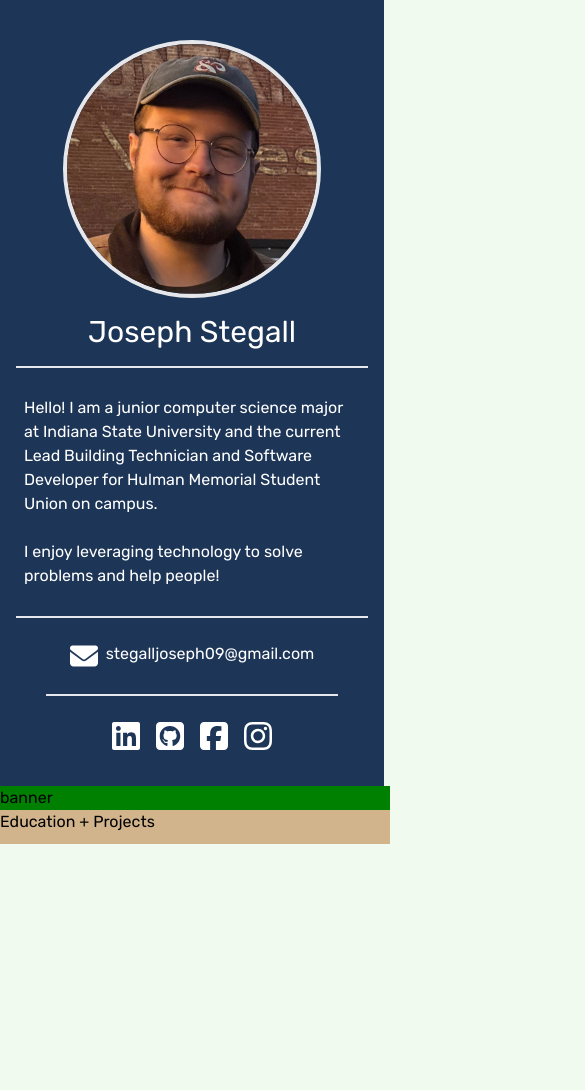
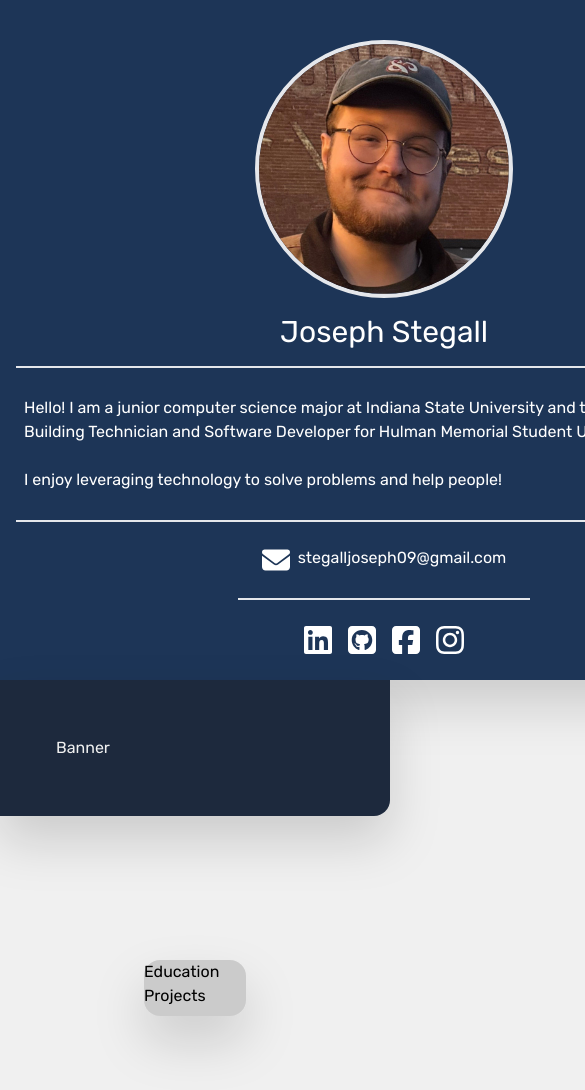
Before and after one commit to jostegall/my-portfolio-repo, a Next.js app: page / in a window 390 px wide. Shown: the top 1090 px of the page, 585 px wide, since content can reach past the window. Before the commit the page ends 844 px from the top, so only its background shows below. Built offline with nearby package versions, Linux system fonts and the light colour scheme.

Commit message:
saving current changes before restructuring entire page to be mobile first

```diff
--- a/src/app/globals.css
+++ b/src/app/globals.css
@@ -7,12 +7,11 @@
 }
 
 :root {
-  --background: #f1faee;
+  --background: #f0f0f0;
   --foreground: black;
   --header: #1d3557;
-  --content: tan;
-  --banner: green;
-  --project: red;
+  --banner: oklch(0.279 0.041 260.031);
+  --card: #cbcbcb;
 }
 
 /*
--- a/src/app/page.tsx
+++ b/src/app/page.tsx
@@ -3,10 +3,10 @@ import Link from 'next/link';
 
 export default function Home() {
   return (
-    <div className="container-sm h-screen flex flex-row flex-wrap">
+    <div className="container-sm h-screen flex flex-row flex-wrap min-w-xl">
 
       {/* col #1 */}
-      <div className="bg-header flex flex-col flex-shrink-0 flex-grow-0 w-96 text-white">
+      <div className="bg-header flex flex-col flex-shrink-0 flex-grow-0 max-w-3xl drop-shadow-2xl text-white">
 
         {/* picture of me */}
         <div className="mx-auto mt-10 border-4 rounded-full overflow-hidden">
@@ -38,7 +38,7 @@ export default function Home() {
               height={28}
               alt="Link to LinkedIn"
             />
-          <span className="ml-2"><a href="stegalljoseph09@gmail.com">stegalljoseph09@gmail.com</a></span>
+          <span className="ml-2">stegalljoseph09@gmail.com</span>
         </div>
         <div className="mx-auto my-6 grid grid-cols-4 gap-4">
           <Link href="https://www.linkedin.com/in/josteg/">
@@ -77,9 +77,16 @@ export default function Home() {
       </div>
 
       {/* col #2 */}
-      <div className="bg-content flex-grow">
-        <div className="bg-banner">banner</div>
-        <div className="bg-project">Education + Projects</div>
+      <div className="bg-background flex flex-col flex-grow min-w-xl">
+        <div className="text-background bg-banner h-36 p-14 drop-shadow-2xl rounded-br-2xl">
+          <span>Banner</span>
+        </div>
+        <div className="bg-card h-3/6 min-w-3/6 m-36 rounded-2xl drop-shadow-2xl">
+          <div className="flex flex-col">
+            <span>Education</span>
+            <span>Projects</span>
+          </div>
+        </div>
       </div>
     </div>
   );
--- a/tailwind.config.ts
+++ b/tailwind.config.ts
@@ -12,9 +12,8 @@ export default {
         background: "var(--background)",
         foreground: "var(--foreground)",
         header: "var(--header)",
-        content: "var(--content)",
         banner: "var(--banner)",
-        project: "var(---project)",
+        card: "var(--card)",
 
       },
     },
```
